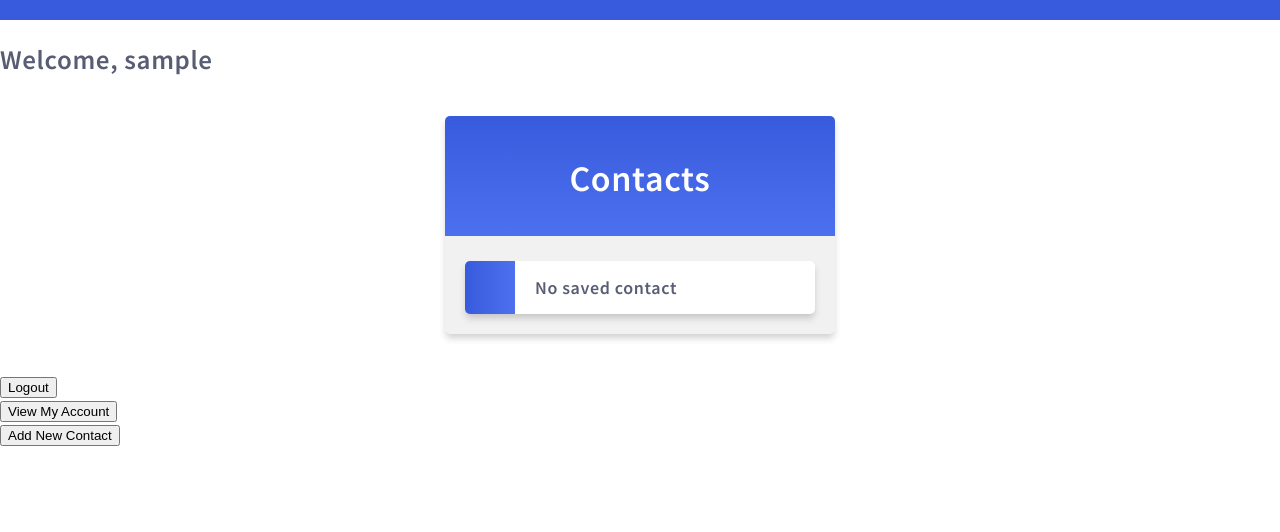
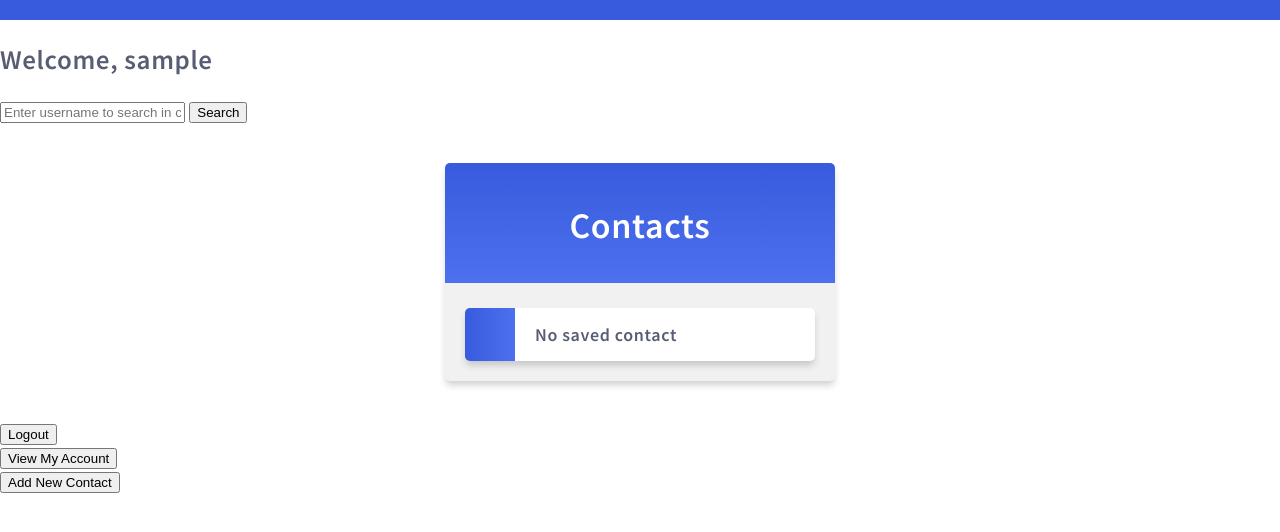
Before and after one commit to lorjjay/phoneBook-, a Django app: page /PhoneBook/dashBoard in a window 1280 px wide. Shown: the top 532 px of the page. Run offline with Django 5.2, Linux system fonts and the light colour scheme; the visitor is signed in with stand-in values (Sample User, id 1); data that the repository does not hold is empty.

Commit message:
added a search bar

```diff
--- a/MainProject/PhoneBook/templates/dashBoard.html
+++ b/MainProject/PhoneBook/templates/dashBoard.html
@@ -8,6 +8,12 @@
 {% block content %}
 
 <h2> Welcome, {{ request.user.username }} </h2>
+
+<form action = "{% url 'searchContact' %}" method = "GET">
+  {% csrf_token%}
+  <input type = "text" name = "search" placeholder="Enter username to search in contacts" class="form-control" />
+  <button type = "submit">Search</button>
+</form>
 
   <form action = " " method == "GET">
     {% csrf_token %}
--- a/MainProject/PhoneBook/urls.py
+++ b/MainProject/PhoneBook/urls.py
@@ -15,6 +15,8 @@ urlpatterns = [
     path('deleteContact/<int:id>/', views.deleteContact, name = "deleteContact"),
     path('myProfile', views.viewProfile, name = "viewProfile"),
     path('updateProfile', views.updateProfile, name = "updateProfile"),
-    path('deleteAccount', views.deleteProfile, name = "deleteProfile")
+    path('deleteAccount', views.deleteProfile, name = "deleteProfile"),
+    path('searchContact', views.searchContact, name = "searchContact")
+
 ]
 # This code defines the URL patterns for the PhoneBook application in a Django project.
--- a/MainProject/PhoneBook/views.py
+++ b/MainProject/PhoneBook/views.py
@@ -212,3 +212,16 @@ def deleteProfile(request):
         owner.delete()
         return render(request, 'signUp.html', {'message': 'Account successfully deleted'})
     return render(request, 'viewProfile.html')
+
+
+
+@login_required(login_url='signIn')
+def searchContact(request):
+    if request.method == 'GET':
+        search = request.GET.get('search')
+        if search:
+            mycontacts = savedContacts.objects.filter(username__icontains=search, owner=request.user)
+        else:
+            mycontacts = savedContacts.objects.filter(owner=request.user)
+
+        return render(request, 'dashBoard.html', {'mycontacts': mycontacts})
```
